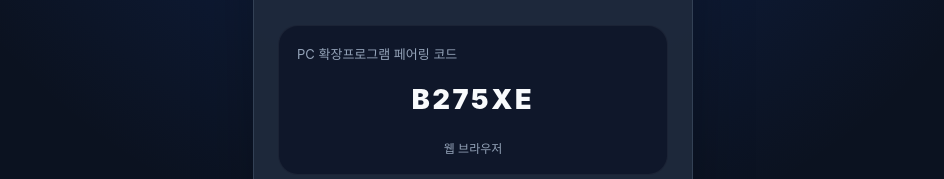
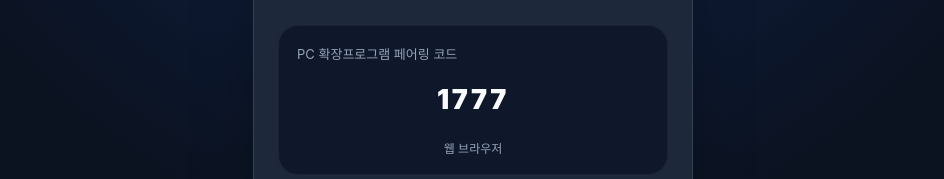
Before and after one commit to isshoman519-coder/work-check-reminder, a plain HTML site: page index.html in a window 1280 px wide. Shown: the part 142-321 px from the top of the page, without its empty margins (167-1111 px from the left). Drawn offline with Linux system fonts and the light colour scheme; no server answers.

Commit message:
Generate four-digit pairing codes

```diff
--- a/index.html
+++ b/index.html
@@ -48,7 +48,7 @@ button.secondary{background:#334155}button.ghost{background:transparent;color:#c
 
   <div class="section">
     <div class="label">PC 확장프로그램 페어링 코드</div>
-    <div id="code" class="code">------</div>
+    <div id="code" class="code">----</div>
     <div id="platform" class="platform"></div>
   </div>
 
@@ -106,7 +106,7 @@ const isIOS=/iPhone|iPad|iPod/.test(navigator.userAgent);
 const isAndroid=/Android/.test(navigator.userAgent);
 const standalone=navigator.standalone||matchMedia('(display-mode: standalone)').matches;
 $('platform').textContent=isAndroid?'Android · 진동 설정 확인 가능':isIOS?'iPhone · iOS 기본 알림 햅틱 사용':'웹 브라우저';
-function makeCode(){const alphabet='ABCDEFGHJKLMNPQRSTUVWXYZ23456789';const a=new Uint8Array(6);crypto.getRandomValues(a);return Array.from(a,b=>alphabet[b%alphabet.length]).join('');}
+function makeCode(){const a=new Uint32Array(1);crypto.getRandomValues(a);return String(a[0]%10000).padStart(4,'0');}
 let code=localStorage.getItem('pairCode')||makeCode();
 localStorage.setItem('pairCode',code);$('code').textContent=code;
 let current=null,serverOffset=0,lastStatusAt=0,statusPending=false,mutationPending=false,epoch=0,syncFailed=true,swPromise;
```
